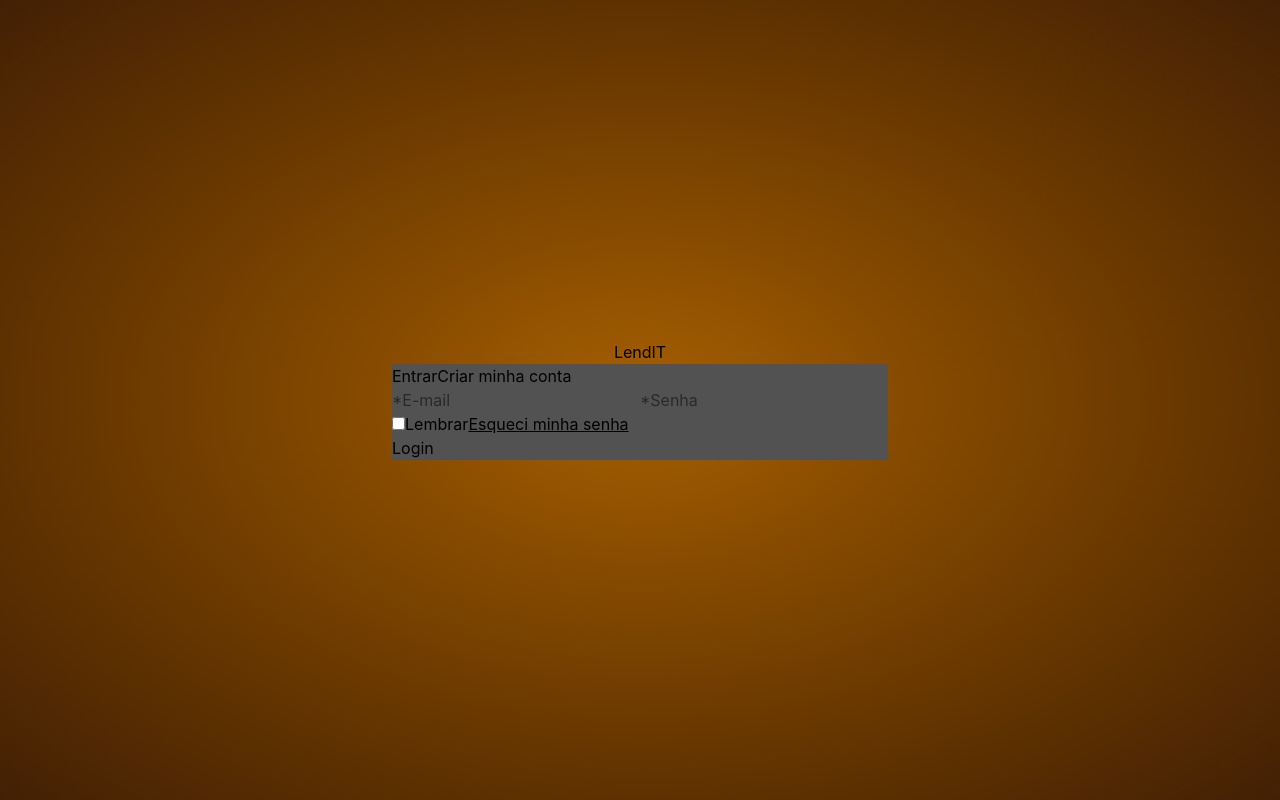
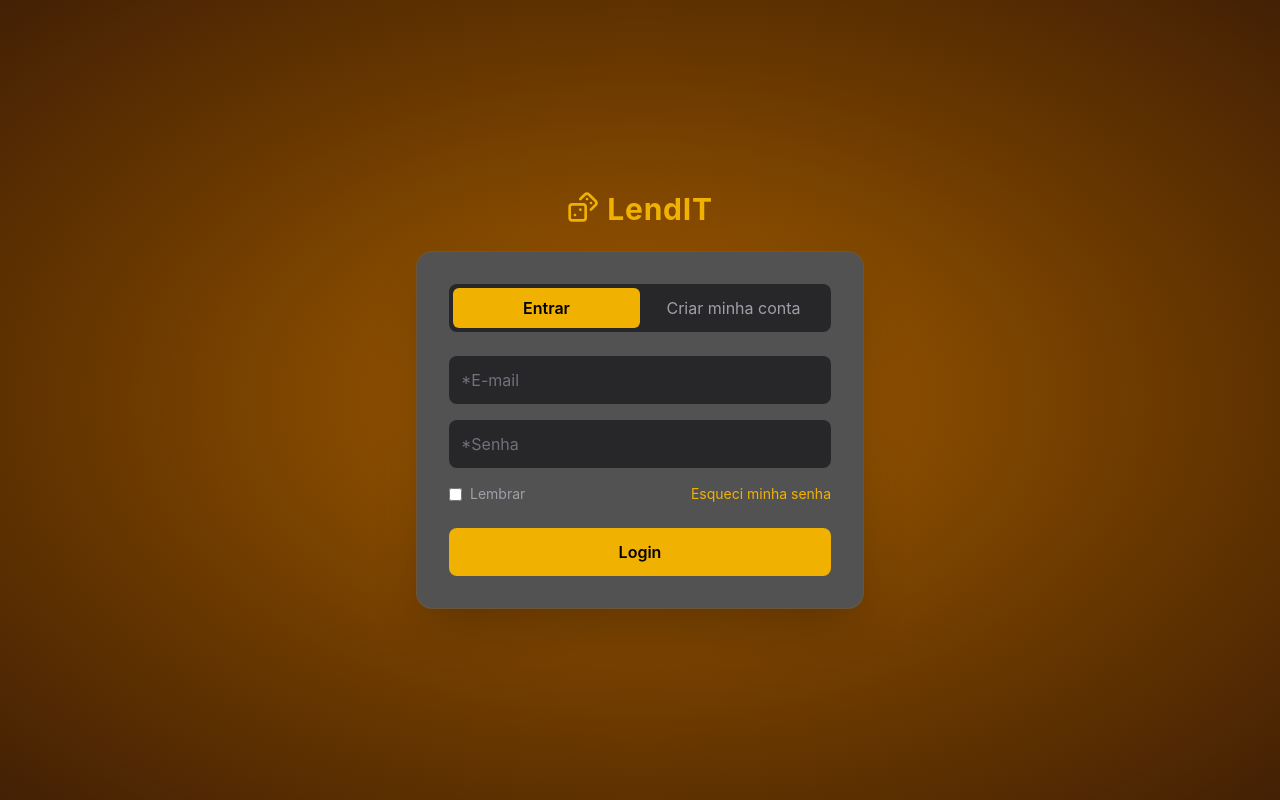
Before and after one commit to Clawe-Max/LendIT---Front-End, a React (Vite) app: page /Auth in a window 1280 px wide. Built offline with nearby package versions, Linux system fonts and the light colour scheme.

Commit message:
Estilizar o formulario de login

```diff
--- a/src/components/FormLogin.jsx
+++ b/src/components/FormLogin.jsx
@@ -3,12 +3,12 @@ import { useState } from "react";
 const FormLogin = () => {
   const [formData, setFormData] = useState({
     email: "",
-    password: ""
+    password: "",
   });
 
   return (
-    <form action="">
-      <div>
+    <form action="" className="flex flex-col">
+      <div className="flex flex-col gap-4">
         <input
           value={formData.email}
           onChange={(e) =>
@@ -16,6 +16,7 @@ const FormLogin = () => {
           }
           type="email"
           placeholder="*E-mail"
+          className="w-full p-3 rounded-lg bg-zinc-800 text-white placeholder-zinc-500 outline-none focus:ring-2 focus:ring-yellow-500"
         />
         <input
           value={formData.password}
@@ -24,18 +25,21 @@ const FormLogin = () => {
           }
           type="password"
           placeholder="*Senha"
+          className="w-full p-3 rounded-lg bg-zinc-800 text-white placeholder-zinc-500 outline-none focus:ring-2 focus:ring-yellow-500"
         />
       </div>
-      <div>
-        <label>
-          <input type="checkbox" />
+      <div className="flex items-center justify-between mt-4 text-sm">
+        <label className="flex items-center gap-2 text-zinc-400">
+          <input type="checkbox" className="accent-yellow-500" />
           Lembrar
         </label>
-        <a href="" className="underline">
+        <a href="" className="text-yellow-500 hover:underline">
           Esqueci minha senha
         </a>
       </div>
-      <button>Login</button>
+      <button className="w-full mt-6 bg-yellow-500 hover:bg-yellow-600 text-black font-semibold py-3 rounded-lg transition">
+        Login
+      </button>
     </form>
   );
 };
--- a/src/pages/Auth.jsx
+++ b/src/pages/Auth.jsx
@@ -1,16 +1,22 @@
 import { Link } from "react-router-dom";
 import { FormLogin } from "../components/FormLogin";
+import { Dices } from "lucide-react";
 
 const Auth = () => {
   return (
     <div className="min-h-full flex flex-col justify-center items-center">
-      <Link to="/">
-        <h1>LendIT</h1>
+      <Link to="/" className=" text-yellow-500 flex gap-2">
+        <Dices className="w-8 h-8" />
+        <h1 className="text-3xl font-bold mb-6 tracking-wide"> LendIT</h1>
       </Link>
-      <section className="bg-neutral-600">
-        <span>
-          <button>Entrar</button>
-          <button>Criar minha conta</button>
+      <section className="bg-neutral-600 backdrop-blur-md p-8 rounded-2xl shadow-2xl w-full max-w-md border border-yellow-700/30">
+        <span className="flex mb-6 bg-zinc-800 rounded-lg p-1">
+          <button className="flex-1 py-2 rounded-md bg-yellow-500 text-black font-semibold">
+            Entrar
+          </button>
+          <button className="flex-1 py-2 rounded-md text-zinc-400 hover:text-white transition">
+            Criar minha conta
+          </button>
         </span>
         <FormLogin />
       </section>
```
Also changed, not shown: 1 other file (tests, documents, lock files or other folders).
